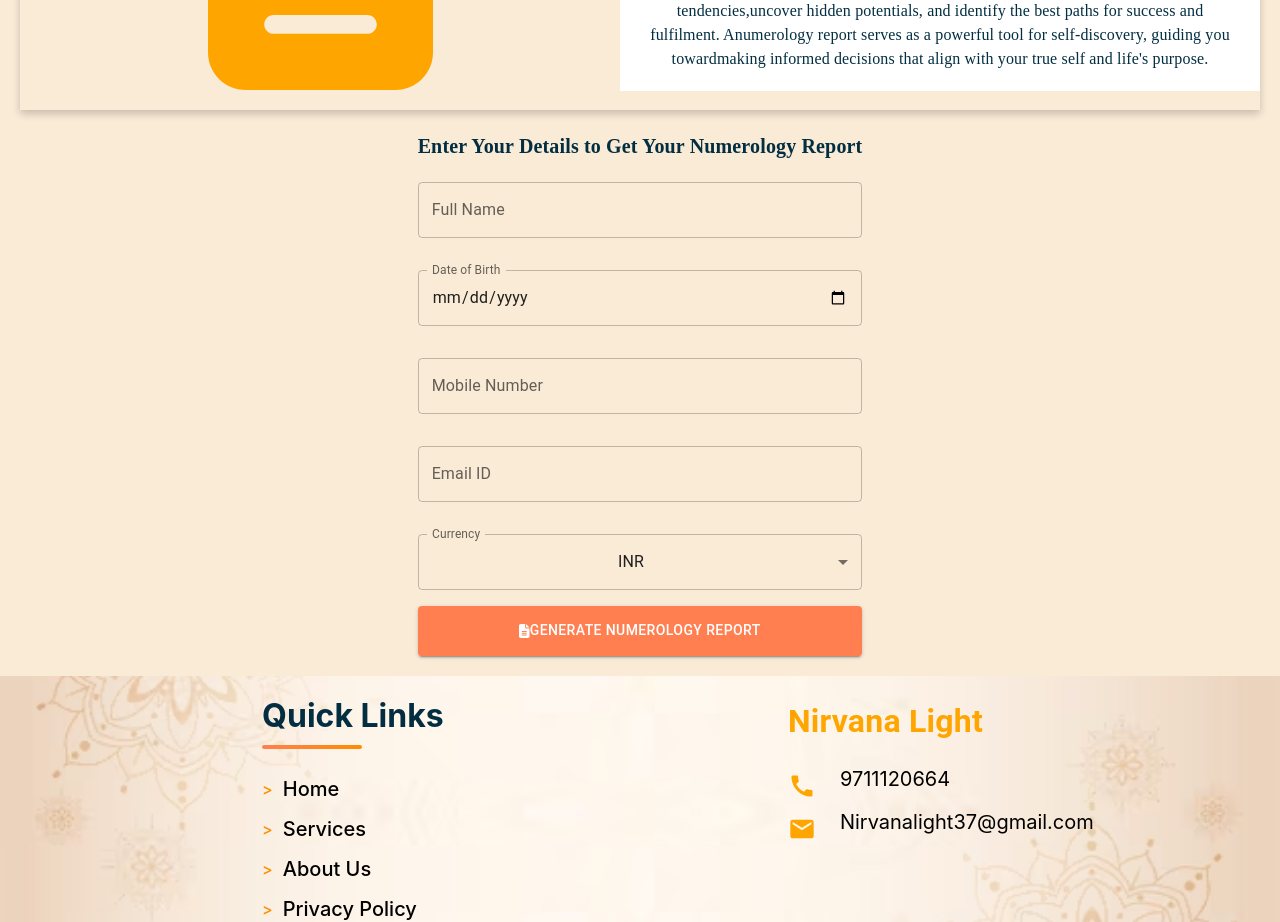
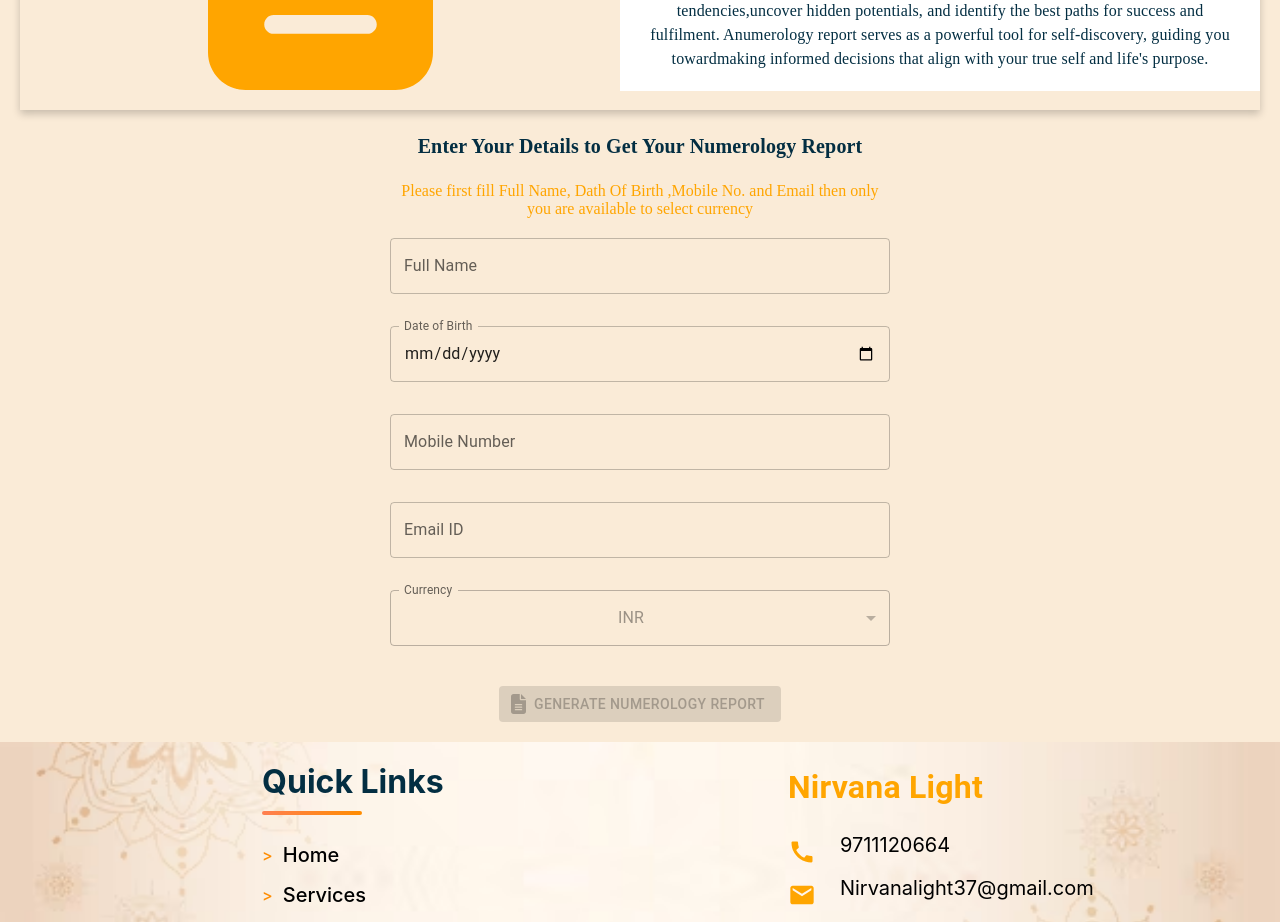
Before and after one commit to tuhar-vishnoi/nirvanalight-proj, a React (Create React App) app: page /NumerologyReport in a window 1280 px wide. Shown: the part 420-1342 px from the top of the page. Built offline with nearby package versions, Linux system fonts and the light colour scheme.

Commit message:
code change

```diff
--- a/src/Header.js
+++ b/src/Header.js
@@ -37,14 +37,13 @@ const Header = () => {
     setOpenDialog(false);
   };
 
-  const handleServicesMenu = (event) => {
+  const handleServicesHover = (event) => {
     setAnchorElServices(event.currentTarget);
   };
 
   const handleCloseServicesMenu = () => {
     setAnchorElServices(null);
   };
-
   const handleMobileServicesMenu = (event) => {
     setAnchorElMobileServices(event.currentTarget);
   };
@@ -113,7 +112,7 @@ const Header = () => {
                         color: "orange",
                       },
                     }}
-                    onClick={handleServicesMenu}
+                    onMouseEnter={handleServicesHover}
                   >
                     {item.name}
                   </Button>
@@ -142,6 +141,17 @@ const Header = () => {
                 anchorEl={anchorElServices}
                 open={Boolean(anchorElServices)}
                 onClose={handleCloseServicesMenu}
+                MenuListProps={{
+                  onMouseLeave: handleCloseServicesMenu,
+                }}
+                anchorOrigin={{
+                  vertical: "bottom",
+                  horizontal: "left",
+                }}
+                transformOrigin={{
+                  vertical: "top",
+                  horizontal: "left",
+                }}
               >
                 {services.map((service) => (
                   <MenuItem
@@ -185,8 +195,6 @@ const Header = () => {
                 Contact Now
               </Button>
             </Box>
-
-            {/* Mobile Menu */}
             <Box sx={{ display: { xs: "flex", md: "none" } }}>
               <IconButton
                 size="large"
--- a/src/NumerologyReport.js
+++ b/src/NumerologyReport.js
@@ -27,6 +27,13 @@ const NumerologyReport = () => {
   const [paypalScriptLoaded, setPaypalScriptLoaded] = useState(false); // Track PayPal script load
   const [razorpayScriptLoaded, setRazorpayScriptLoaded] = useState(false); // Track Razorpay script load
   const paypalRef = useRef();
+
+  // Check if all required fields are filled
+  const isFormComplete =
+    formData.fullName.trim() &&
+    formData.dob.trim() &&
+    formData.mobileNumber.trim() &&
+    formData.email.trim();
 
   // Handle form input change
   const handleChange = (e) => {
@@ -303,7 +310,17 @@ const NumerologyReport = () => {
         >
           Enter Your Details to Get Your Numerology Report
         </Typography>
-
+        <p
+          style={{
+            fontFamily: "Poppins",
+            // fontWeight: 600,
+            color: "orange",
+            marginBottom: "20px",
+          }}
+        >
+          Please first fill Full Name, Dath Of Birth ,Mobile No. and Email then
+          only you are available to select currency{" "}
+        </p>
         <Box sx={{ mb: 2 }}>
           <TextField
             label="Full Name"
@@ -361,37 +378,31 @@ const NumerologyReport = () => {
             onChange={handleCurrencyChange}
             label="Currency"
             sx={{ mb: 2 }}
+            disabled={!isFormComplete}
           >
             <MenuItem value="INR">INR</MenuItem>
             <MenuItem value="USD">USD</MenuItem>
           </Select>
         </FormControl>
 
+        {currency === "USD" && (
+          <Box ref={paypalRef} sx={{ mt: 2, mb: 2 }}></Box>
+        )}
+
         <Button
+          variant="contained"
           type="submit"
-          variant="contained"
           sx={{
-            backgroundColor: "#FF7F50",
-            "&:hover": {
-              backgroundColor: "#FF6347",
-            },
-            width: "100%",
-            height: "50px",
+            mt: 3,
+            backgroundColor: "#F37254",
+            "&:hover": { backgroundColor: "#FF7F50" },
           }}
+          startIcon={<FontAwesomeIcon icon={faFileAlt} />}
+          disabled={!isFormComplete}
         >
-          <FontAwesomeIcon icon={faFileAlt} sx={{ marginRight: "8px" }} />
           Generate Numerology Report
         </Button>
       </form>
-
-      <div
-        style={{
-          paddingRight: isMobile ? "0px" : "500px",
-          paddingLeft: isMobile ? "0px" : "500px",
-          display: currency === "USD" ? "block" : "none",
-        }}
-        ref={paypalRef}
-      ></div>
     </div>
   );
 };
```
